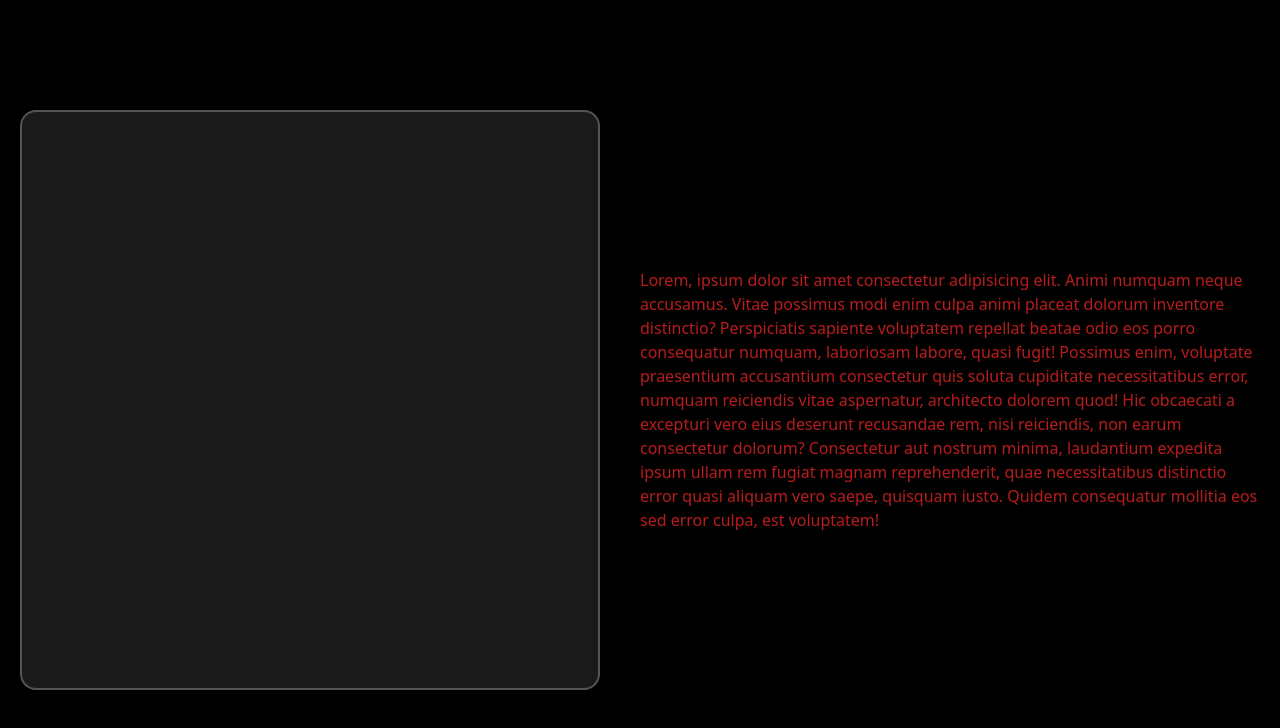
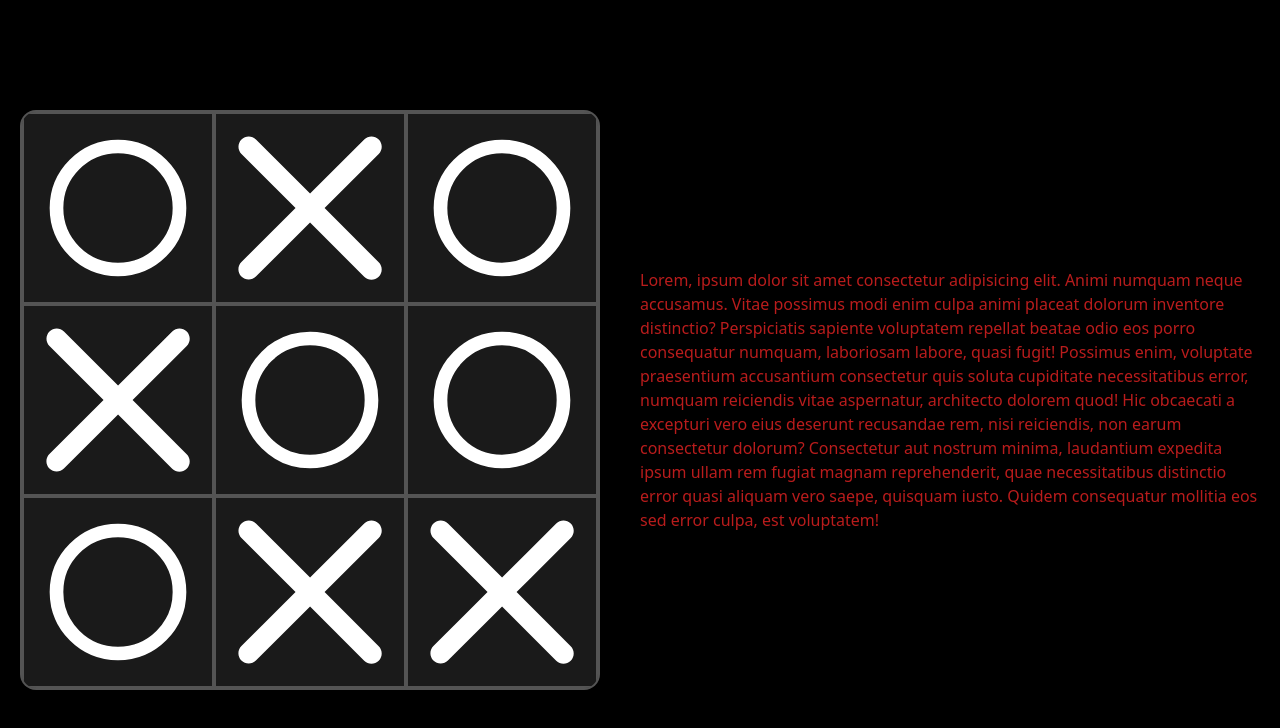
Before and after one commit to dhruv-dhaduk/tictactoe, a React (Vite) app: page / in a window 1280 px wide. Shown: the top 728 px of the page. Built offline with nearby package versions, Linux system fonts and the light colour scheme.

Commit message:
Created a Board Item Component

```diff
--- a/src/components/Board.jsx
+++ b/src/components/Board.jsx
@@ -1,12 +1,21 @@
-import circle from "../res/svgs/circle.svg";
-import cross from "../res/svgs/cross.svg";
+import BoardItem from "./BoardItem";
 
 function Board() {
 
     return (
         <div className="w-full h-full p-5">
 
-            <div className="max-w-full max-h-full m-auto aspect-square bg-white bg-opacity-10 backdrop-blur-md border-2 border-white border-opacity-25 rounded-2xl">
+            <div className="max-w-full max-h-full m-auto aspect-square grid grid-cols-3 overflow-hidden bg-white bg-opacity-10 backdrop-blur-md border-2 border-white border-opacity-25 rounded-2xl">
+
+                <BoardItem itemState={0} />
+                <BoardItem itemState={1} />
+                <BoardItem itemState={0} />
+                <BoardItem itemState={1} />
+                <BoardItem itemState={0} />
+                <BoardItem itemState={0} />
+                <BoardItem itemState={0} />
+                <BoardItem itemState={1} />
+                <BoardItem itemState={1} />
 
             </div>
 
--- /dev/null
+++ b/src/components/BoardItem.jsx
@@ -0,0 +1,19 @@
+import circle from "../res/svgs/circle.svg";
+import cross from "../res/svgs/cross.svg";
+
+function BoardItem({ itemState }) {
+    let icon = null;
+    if (itemState === 1)
+        icon = cross;
+    else if (itemState === 0)
+        icon = circle;
+
+    return (
+        <div className="p-3 border-2 border-white border-opacity-25">
+            <img src={icon} alt="" />
+        </div>
+
+    );
+}
+
+export default BoardItem;
```
